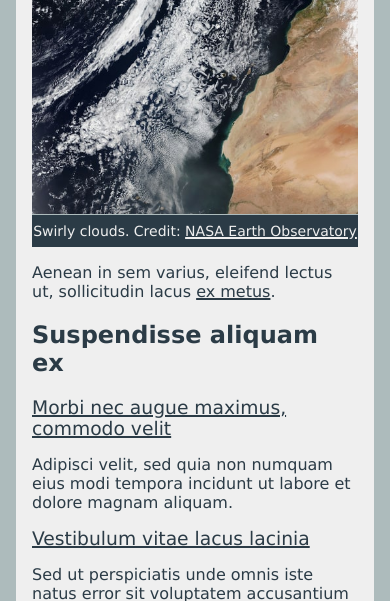
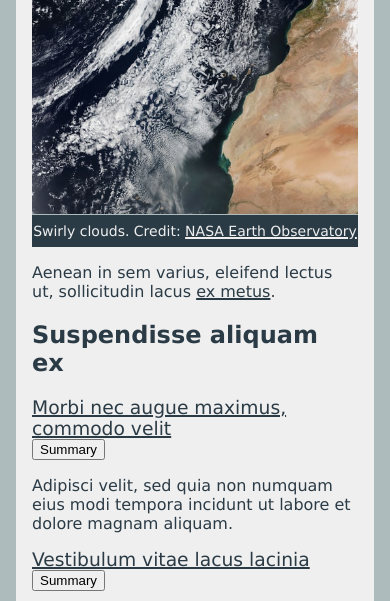
Before and after one commit to ctorgalson/stupid-simple, a website: page web/index.html in a window 390 px wide. Shown: the part 243-844 px from the top of the page. Drawn offline with Linux system fonts and the light colour scheme.

Commit message:
Adds new defaultExpanded member, new _init() method, develops _control()

```diff
--- a/web/index.html
+++ b/web/index.html
@@ -64,7 +64,7 @@
       <ul role="list" class="latest-news__list">
         <li class="latest-news__item">
           <h3><a href="#">Morbi nec augue maximus, commodo velit</a></h3>
-          <button aria-expanded="false" class="latest-news__summary-toggle" type="button" hidden>Summary</button>
+          <button aria-expanded="true" class="latest-news__summary-toggle" type="button" hidden>Summary</button>
           <p>Adipisci velit, sed quia non numquam eius modi tempora incidunt ut labore et dolore magnam aliquam.</p>
         </li>
         <li class="latest-news__item">
--- a/web/js/disclosure.js
+++ b/web/js/disclosure.js
@@ -5,6 +5,11 @@
  * @class
  */
 class Disclosure {
+
+  /**
+   * @member {boolean}
+   */
+  defaultExpanded;
 
   /**
    * @member {boolean}
@@ -33,8 +38,9 @@ class Disclosure {
    */
   constructor(trigger) {
     this.trigger = trigger;
+    this.defaultExpanded = this.trigger.getAttribute('aria-expanded') === 'true';
     this.trigger.disclosure = this;
-    console.log('Instantiated new Disclosure object.');
+    this._init();
   }
 
   /**
@@ -47,6 +53,16 @@ class Disclosure {
    */
   _control = (enable = true) => {
     const action = enable ? 'enable' : 'disable';
+
+    if (enable) {
+      this.trigger.addEventListener('click', this._handleClick);
+      this.trigger.hidden = false;
+    } else {
+      this.trigger.removeEventListener('click', this._handleClick);
+      this.trigger.hidden = true;
+    }
+
+    this._toggle(this.defaultExpanded);
     this.trigger.dispatchEvent(this._createEvent(action));
     this.enabled = enable;
   };
@@ -71,6 +87,20 @@ class Disclosure {
    * @method
    */
   _handleClick = () => this._toggle(!this.expanded);
+
+  /**
+   * Initializes interactivity.
+   *
+   * @protected
+   * @method
+   */
+  _init = () => {
+    try {
+      this.enable();
+    } catch (error) {
+      console.error(error);
+    }
+  };
 
   /**
    * Manages expanded/collapsed state of disclosure.
```
